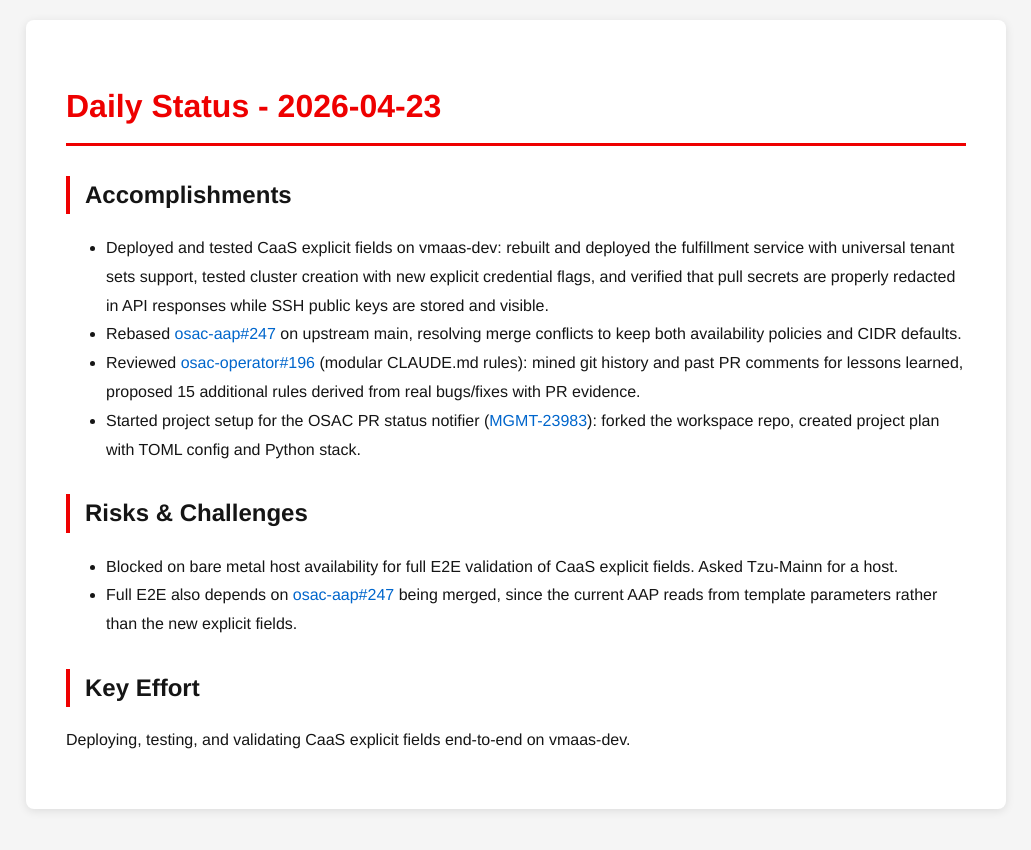
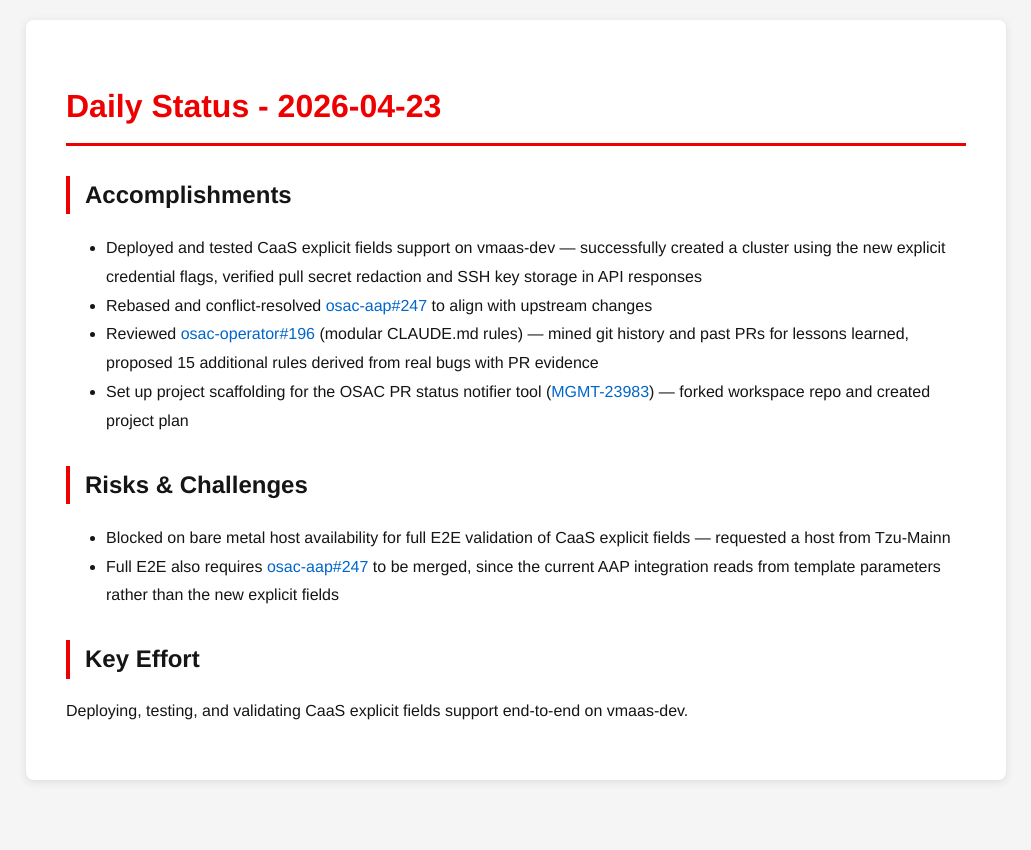
Before and after one commit to tzvatot/daily-status, a Jekyll site: the page built from 2026-04-23.md, in a window 1280 px wide. Shown: the top 850 px of the page, without its empty margins (124-1155 px from the left). Built offline with Jekyll 4.4.1, drawn with Linux system fonts in a browser that asks for light colours.

Commit message:
Daily status update - 2026-04-23

```diff
--- a/2026-04-23.md
+++ b/2026-04-23.md
@@ -7,14 +7,14 @@ date: 2026-04-23
 # Daily Status - 2026-04-23
 
 ## Accomplishments
-- Deployed and tested CaaS explicit fields on vmaas-dev: rebuilt and deployed the fulfillment service with universal tenant sets support, tested cluster creation with new explicit credential flags, and verified that pull secrets are properly redacted in API responses while SSH public keys are stored and visible.
-- Rebased [osac-aap#247](https://github.com/osac-project/osac-aap/pull/247) on upstream main, resolving merge conflicts to keep both availability policies and CIDR defaults.
-- Reviewed [osac-operator#196](https://github.com/osac-project/osac-operator/pull/196) (modular CLAUDE.md rules): mined git history and past PR comments for lessons learned, proposed 15 additional rules derived from real bugs/fixes with PR evidence.
-- Started project setup for the OSAC PR status notifier ([MGMT-23983](https://issues.redhat.com/browse/MGMT-23983)): forked the workspace repo, created project plan with TOML config and Python stack.
+- Deployed and tested CaaS explicit fields support on vmaas-dev — successfully created a cluster using the new explicit credential flags, verified pull secret redaction and SSH key storage in API responses
+- Rebased and conflict-resolved [osac-aap#247](https://github.com/osac-project/osac-aap/pull/247) to align with upstream changes
+- Reviewed [osac-operator#196](https://github.com/osac-project/osac-operator/pull/196) (modular CLAUDE.md rules) — mined git history and past PRs for lessons learned, proposed 15 additional rules derived from real bugs with PR evidence
+- Set up project scaffolding for the OSAC PR status notifier tool ([MGMT-23983](https://issues.redhat.com/browse/MGMT-23983)) — forked workspace repo and created project plan
 
 ## Risks & Challenges
-- Blocked on bare metal host availability for full E2E validation of CaaS explicit fields. Asked Tzu-Mainn for a host.
-- Full E2E also depends on [osac-aap#247](https://github.com/osac-project/osac-aap/pull/247) being merged, since the current AAP reads from template parameters rather than the new explicit fields.
+- Blocked on bare metal host availability for full E2E validation of CaaS explicit fields — requested a host from Tzu-Mainn
+- Full E2E also requires [osac-aap#247](https://github.com/osac-project/osac-aap/pull/247) to be merged, since the current AAP integration reads from template parameters rather than the new explicit fields
 
 ## Key Effort
-Deploying, testing, and validating CaaS explicit fields end-to-end on vmaas-dev.
+Deploying, testing, and validating CaaS explicit fields support end-to-end on vmaas-dev.
```
